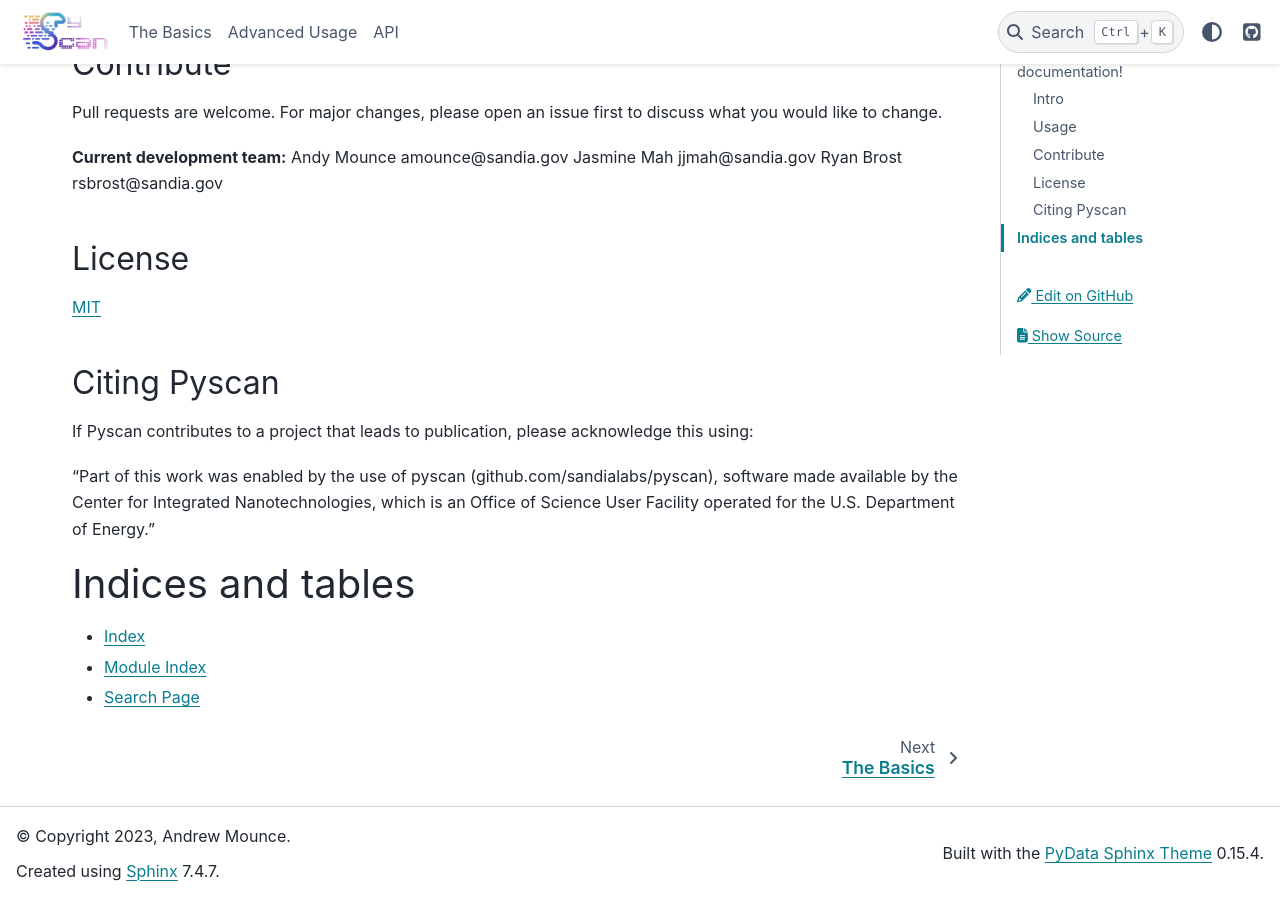
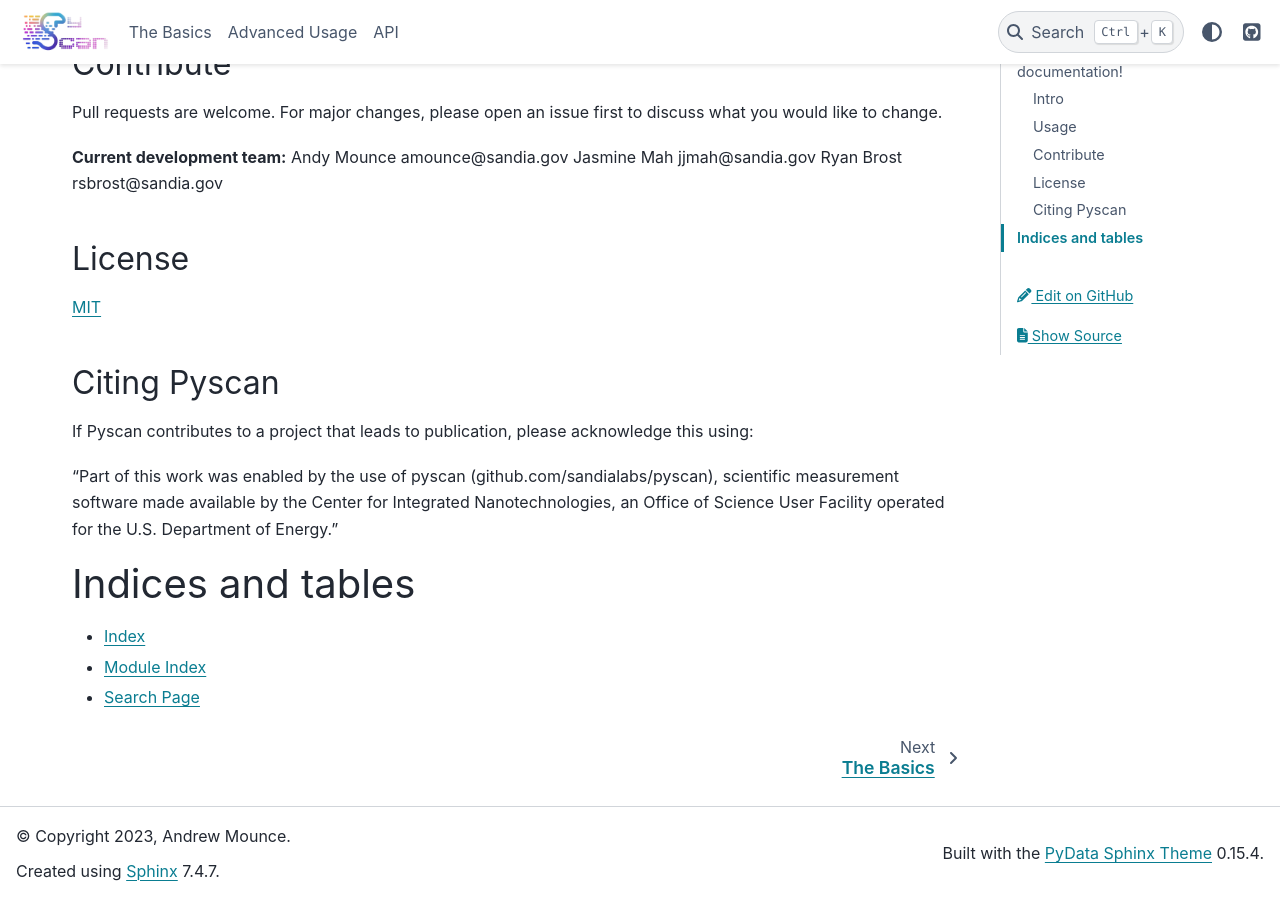
Before and after one commit to sandialabs/pyscan, a Sphinx documentation site: the page built from docs/source/index.md, in a window 1280 px wide and 900 px high, scrolled down 1131 px. Built offline with Sphinx 7.4.7 and the PyData theme 0.15.4, drawn with Linux system fonts in a browser that asks for light colours; pages that are not in the unit, such as notebooks, are missing from menus.

Commit message:
Update index.md

```diff
--- a/docs/source/index.md
+++ b/docs/source/index.md
@@ -51,7 +51,7 @@ Ryan Brost rsbrost@sandia.gov
 
 If Pyscan contributes to a project that leads to publication, please acknowledge this using:
 
-"Part of this work was enabled by the use of pyscan (github.com/sandialabs/pyscan), software made available by the Center for Integrated Nanotechnologies, which is an Office of Science User Facility operated for the U.S. Department of Energy."
+"Part of this work was enabled by the use of pyscan (github.com/sandialabs/pyscan), scientific measurement software made available by the Center for Integrated Nanotechnologies, an Office of Science User Facility operated for the U.S. Department of Energy."
 
 # Indices and tables
 
```
